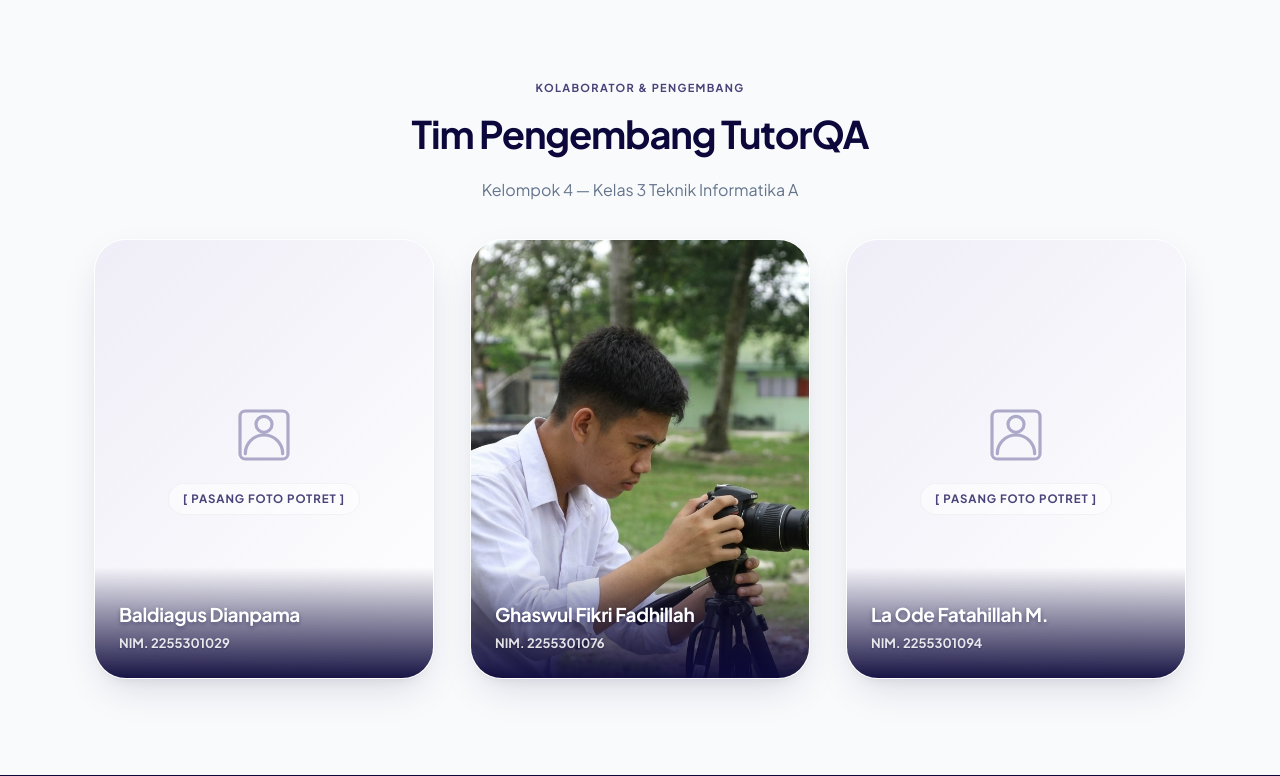
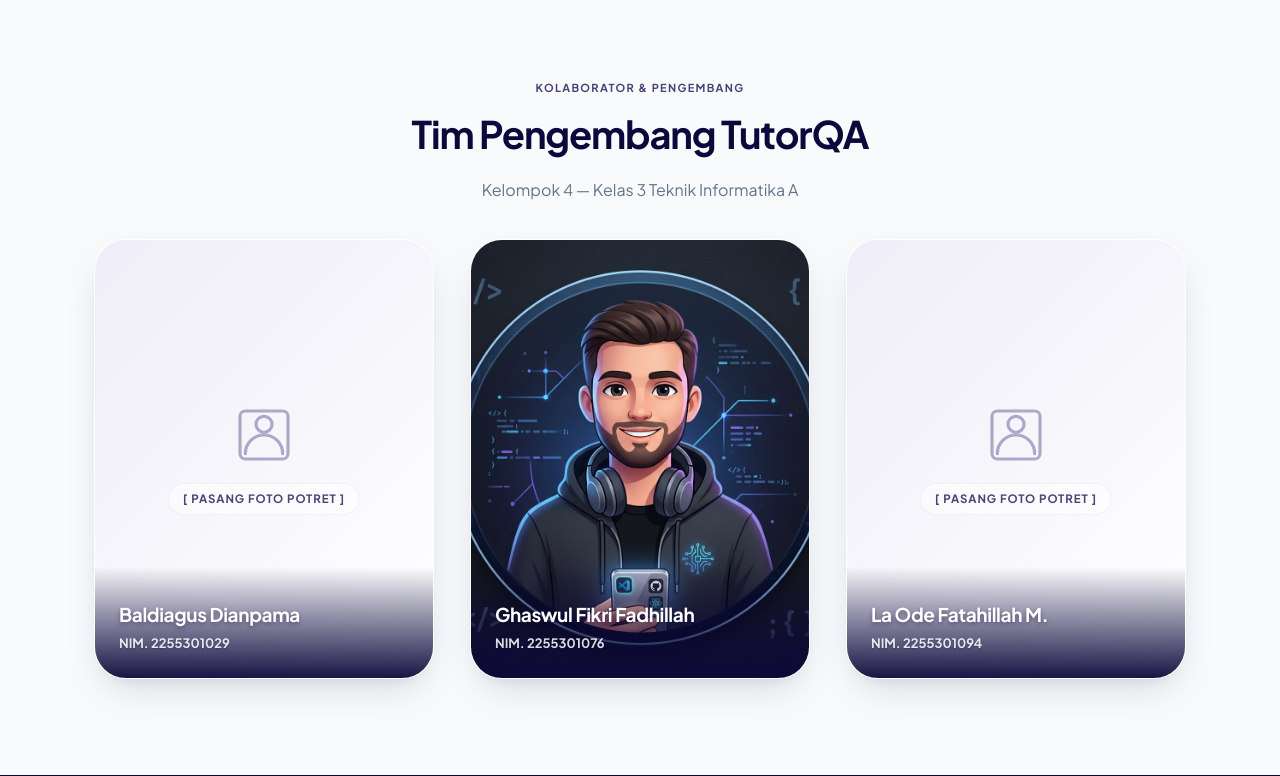
Before and after one commit to gaztudio-id/TutorQA, a FastAPI app: page / in a window 1280 px wide; the page is wider, and only the part inside the window is pictured. Shown: the part 4137-4913 px from the top of that part. Run offline with FastAPI, Linux system fonts and the light colour scheme.

Commit message:
Ganti ghaswul_profil.png dengan generic avatar.png dan perbarui referensinya

```diff
--- a/docs/PANDUAN_DEVELOPER.html
+++ b/docs/PANDUAN_DEVELOPER.html
@@ -366,7 +366,7 @@ NLP/
 │   │   └── styles.css        # Desain Editorial Glassmorphic System
 │   ├── js/
 │   │   └── app.js            # Efek 3D Carousel & Alur obrolan belajar
-│   └── ghaswul_profil.png
+│   └── avatar.png
 ├── templates/                # Template HTML5 modern untuk view web
 │   ├── belajar.html
 │   ├── fitur.html
--- a/templates/index.html
+++ b/templates/index.html
@@ -200,7 +200,7 @@
               <!-- Front Side -->
               <div class="team-card-front">
                 <div class="portrait-photo-placeholder" style="padding: 0; background: none;">
-                  <img src="/static/ghaswul_profil.png" alt="Ghaswul Fikri Fadhillah" style="width: 100%; height: 100%; object-fit: cover; transition: transform 0.4s var(--ease);" class="portrait-img" />
+                  <img src="/static/avatar.png" alt="Ghaswul Fikri Fadhillah" style="width: 100%; height: 100%; object-fit: cover; transition: transform 0.4s var(--ease);" class="portrait-img" />
                 </div>
                 <div class="team-name-strip">
                   <h3>Ghaswul Fikri Fadhillah</h3>
```
Also changed, not shown: README.md, static/avatar.png (added), static/ghaswul_profil.png (deleted).
